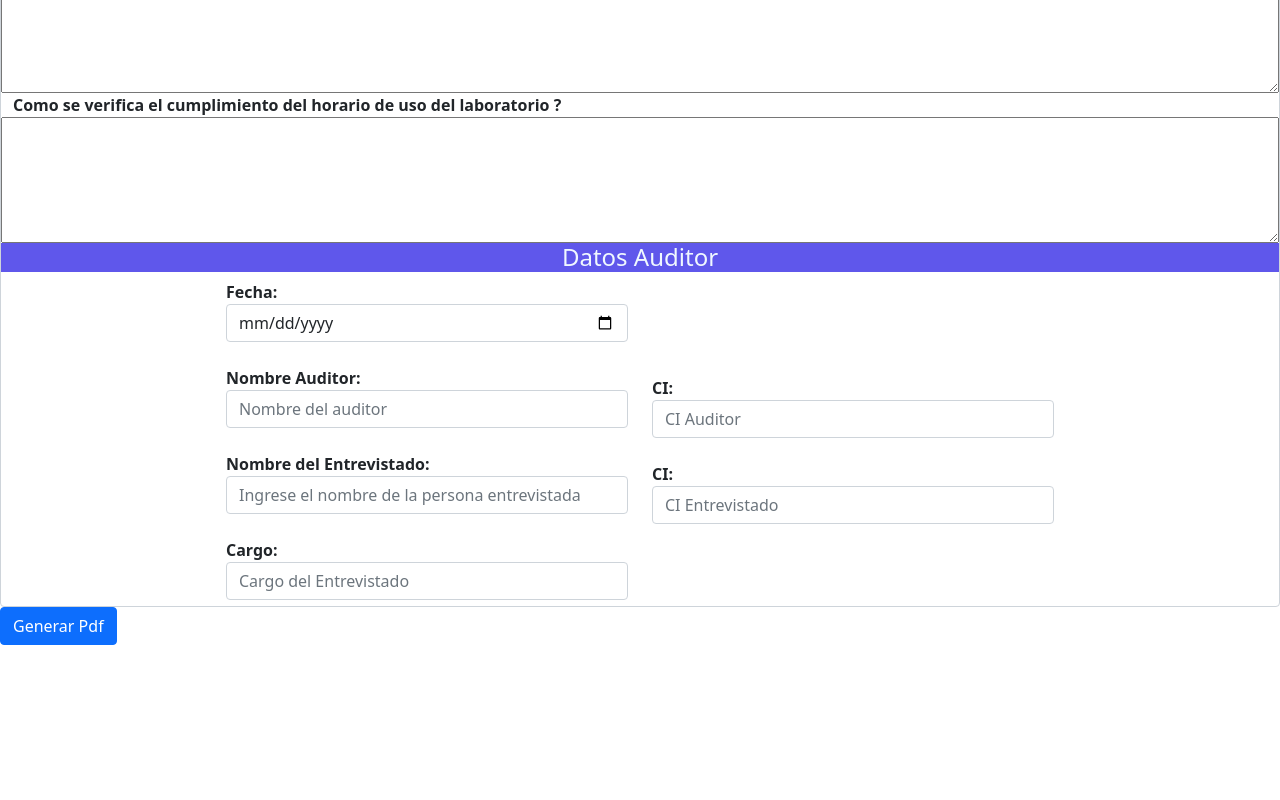
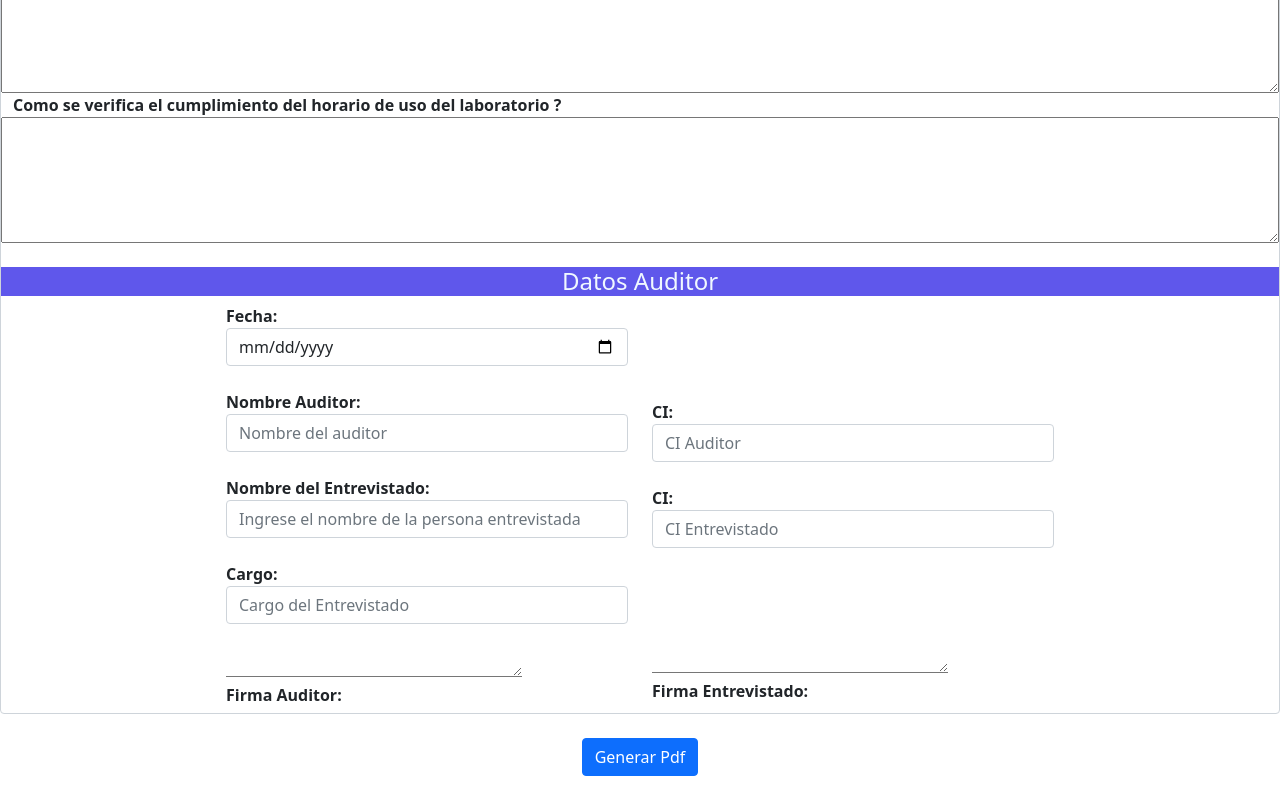
Before and after one commit to KevinL96/Formulario-Auditoria, a plain HTML site: page index.html in a window 1280 px wide. Shown: the part 1531-2331 px from the top of the page. Before the commit the page ends 2176 px from the top, so only its background shows below. Drawn offline with nearby package versions, Linux system fonts and the light colour scheme.

Commit message:
Agregado Firmas

```diff
--- a/index.html
+++ b/index.html
@@ -352,6 +352,7 @@
           rows="5"
         ></textarea>
       </div>
+<br>
 
       <div class="row">
         <h4
@@ -409,6 +410,14 @@
             placeholder="Cargo del Entrevistado"
             required
           />
+          <br>
+          <textarea style="border-top: white; border-right: white; border-left: white;" name="" id="" cols="30" rows="1"></textarea>
+          <br>
+          <label for="name">
+            <strong>Firma Auditor: </strong>
+          </label>
+
+
         </div>
 
         <div class="col-md-4">
@@ -438,16 +447,30 @@
             placeholder="CI Entrevistado"
             required
           />
+          <br><br><br><br>
+          <textarea style="border-top: white; border-right: white; border-left: white;" name="" id="" cols="30" rows="1" ></textarea>
+          <br>
+          <label for="name">
+            <strong>Firma Entrevistado: </strong>
+          </label>
         </div>
       </div>
       <div class="col-md-2"></div>
     </form>
-    <input
+    <br>
+
+    <div class="text-center" >
+      <input
       type="submit"
       class="btn btn-primary"
       onclick="GeneratePdf();"
       value="Generar Pdf"
     />
+
+    </div>
+    <br>
+
+
 
     <script>
       // Function to GeneratePdf
```
